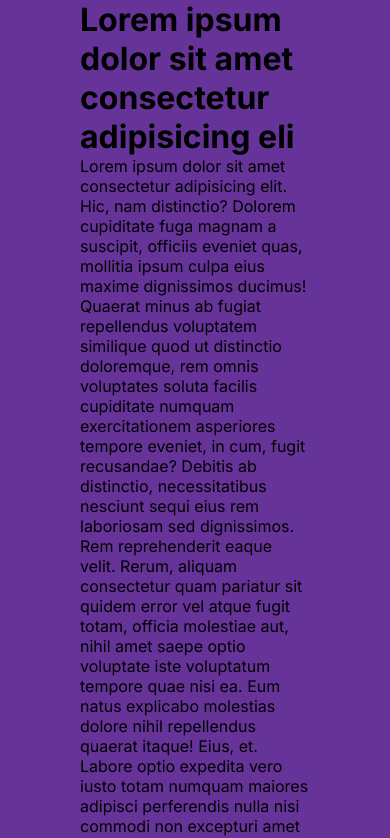
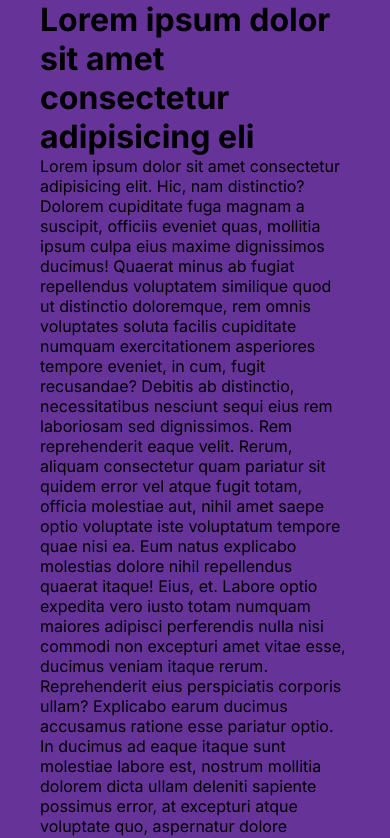
Before and after one commit to Saitejas21/blog-nextjs, a Next.js app: page / in a window 390 px wide. Shown: the top 838 px of the page. Built offline with nearby package versions, Linux system fonts and the light colour scheme.

Commit message:
create: layout responsiveness

```diff
--- a/src/app/globals.css
+++ b/src/app/globals.css
@@ -38,3 +38,48 @@ a{
     padding-right: 80px;
 
 }
+
+@media screen and (max-width:1536px) {
+    .wrapper{
+        max-width: 1366px;
+    }
+}
+
+@media screen and (max-width:1366px) {
+    .wrapper{
+        max-width: 1280px;
+    }
+}
+
+
+
+@media screen and (max-width:1280px) {
+    .wrapper{
+        max-width: 1024px;
+    }
+}
+
+@media screen and (max-width:1024px) {
+    .wrapper{
+        max-width: 768px;
+        padding-left: 40px;
+        padding-right: 40px;
+
+    }
+}
+
+@media screen and (max-width:768px) {
+    .wrapper{
+        max-width: 640px;
+
+
+    }
+}
+
+@media screen and (max-width:640px) {
+    .wrapper{
+        max-width: 475px;
+
+
+    }
+}
```
